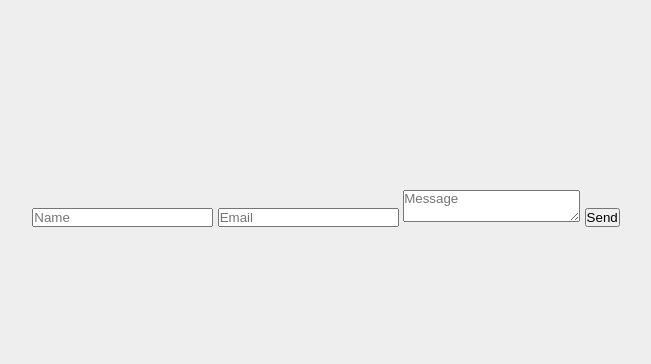
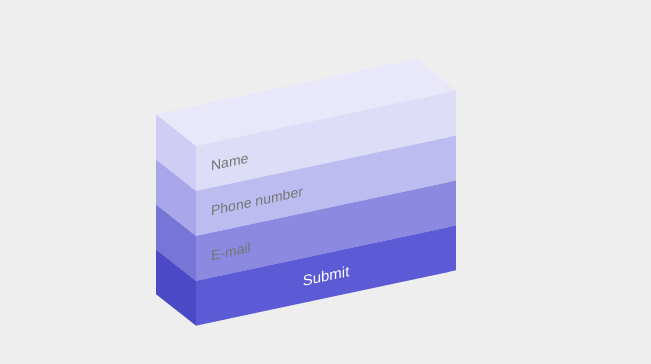
Before and after one commit to mohdazaansharif-glitch/example, a plain HTML site: page index.html in a window 1280 px wide. Shown: the part 192-556 px from the top of the page, without its empty margins (314-965 px from the left). Drawn offline with Linux system fonts and the light colour scheme.

Commit message:
Update index.html

```diff
--- a/index.html
+++ b/index.html
@@ -120,10 +120,11 @@ body{
 
 <body>
 <form action="https://formsubmit.co/mohdazaansharif@gmail.com" method="POST">
-  <input type="text" name="name" placeholder="Name" required>
-  <input type="email" name="email" placeholder="Email" required>
-  <textarea name="message" placeholder="Message"></textarea>
-  <button type="submit">Send</button>
+      <ul class="wrapper">
+      <li> <input type="text" name="name" placeholder="Name" required> </li>
+      <li> <input type="text" name="phone" placeholder="Phone number" required> </li>
+      <li> <input type="email" name="email" placeholder="E-mail" required>
+      </li> <button type="submit">Submit</button>
 </form>
 
 </body>
```
